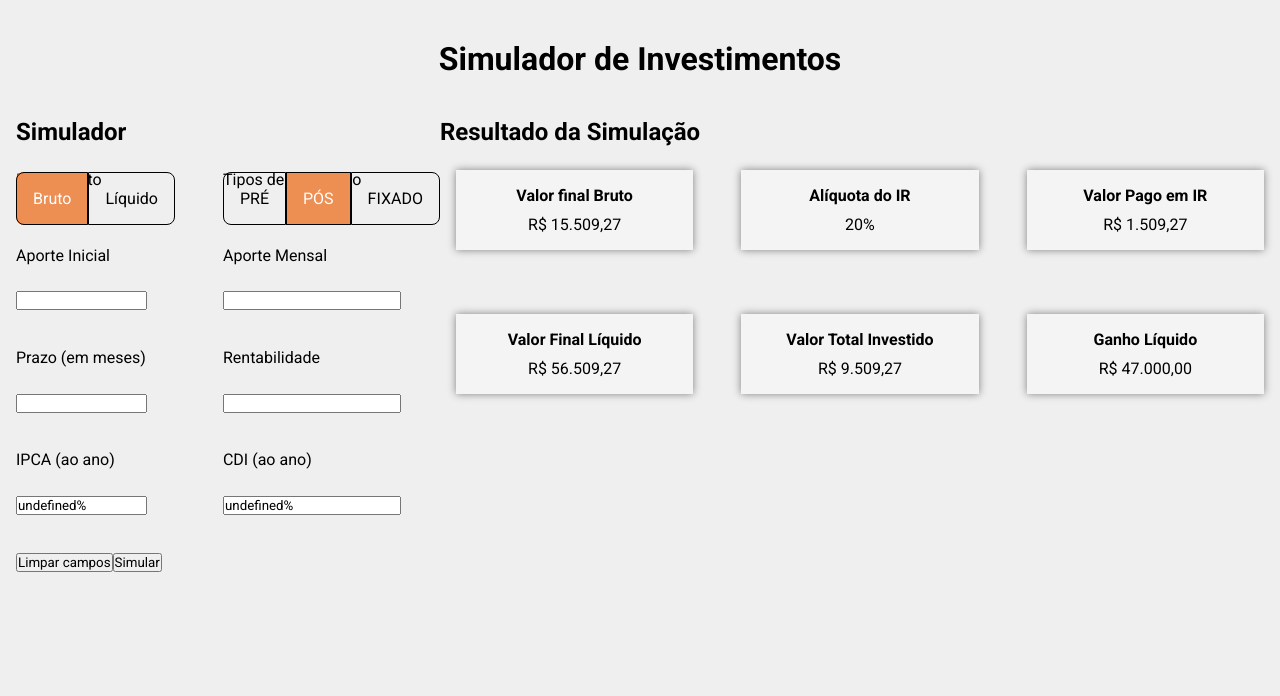
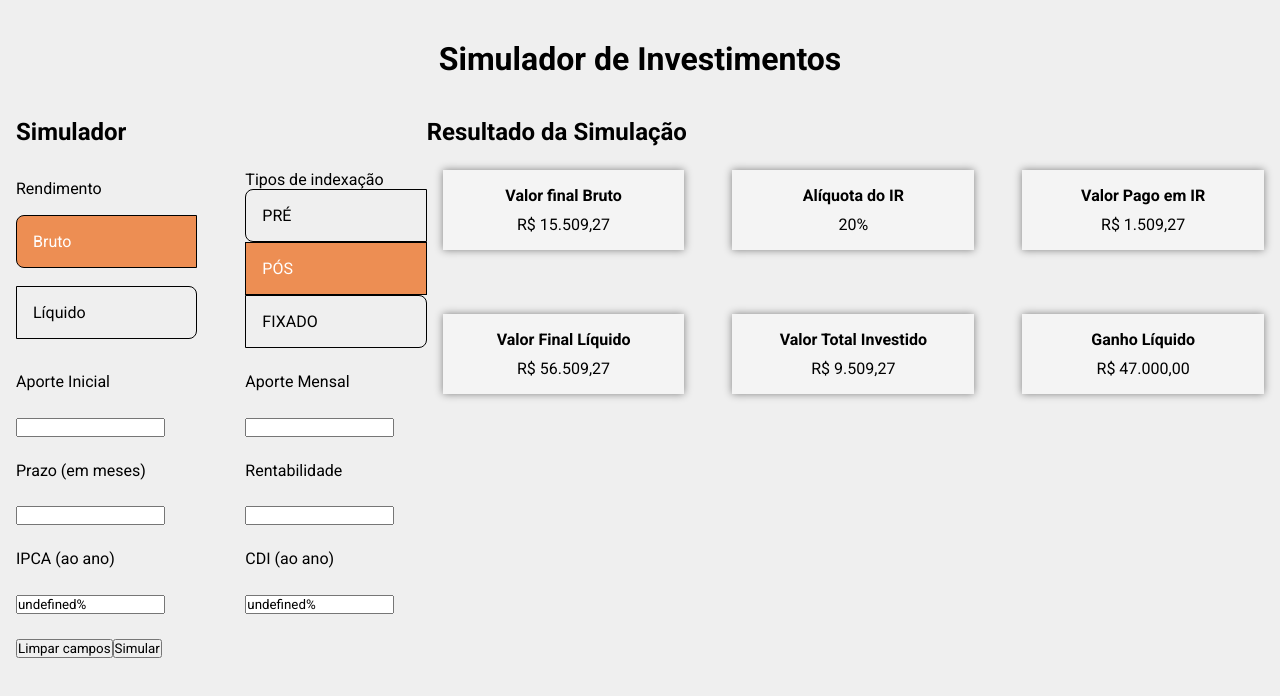
Before and after one commit to lineavelino/desafio-eqi-investimentos, a React (Vite) app: page / in a window 1280 px wide. Shown: the top 696 px of the page. Built offline with nearby package versions, Linux system fonts and the light colour scheme; no server answers.

Commit message:
Estilização caixas simulador

```diff
--- a/src/components/Simulator/styles.module.scss
+++ b/src/components/Simulator/styles.module.scss
@@ -12,6 +12,12 @@
     gap: 1.5em 3em;
     margin: 0;
     height: 65%;
+
+    label {
+        display: flex;
+        flex-direction: column;
+        justify-content: space-around;
+    }
 
     .options {
         display: flex;
```
